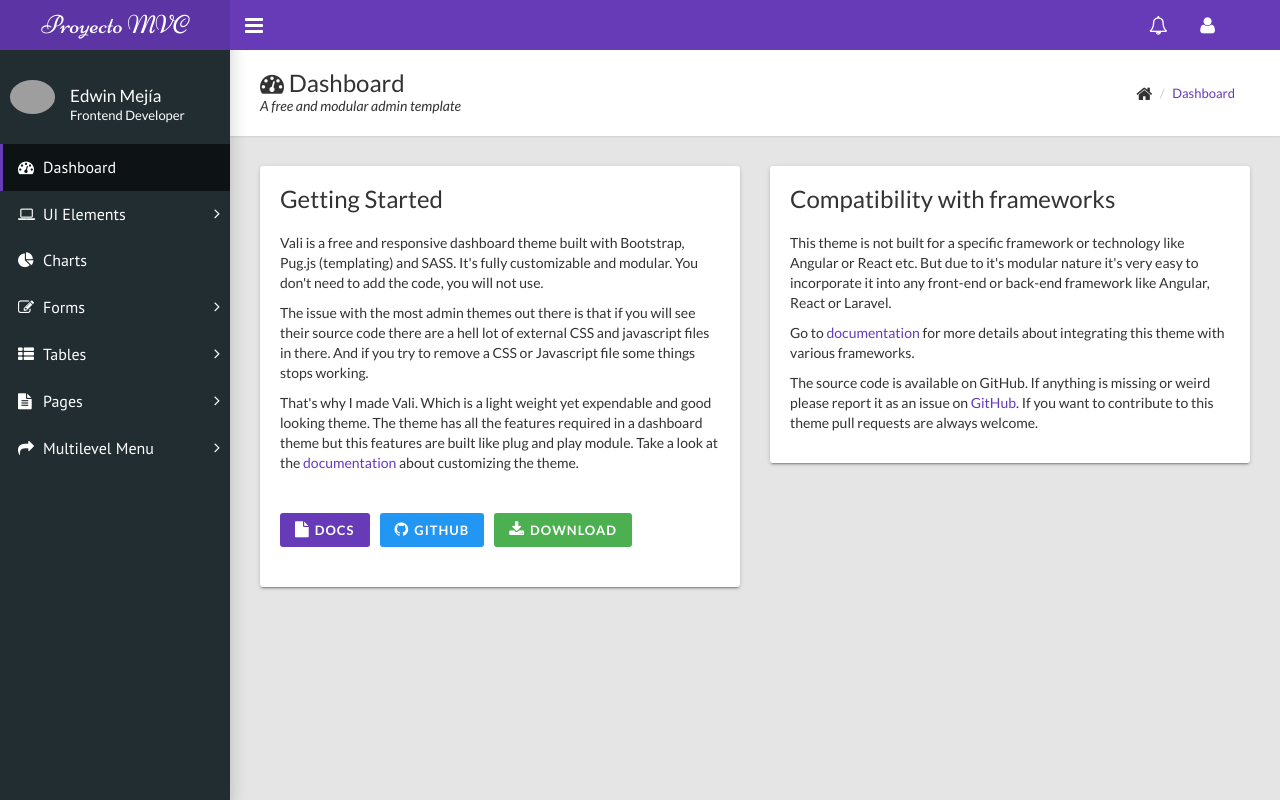
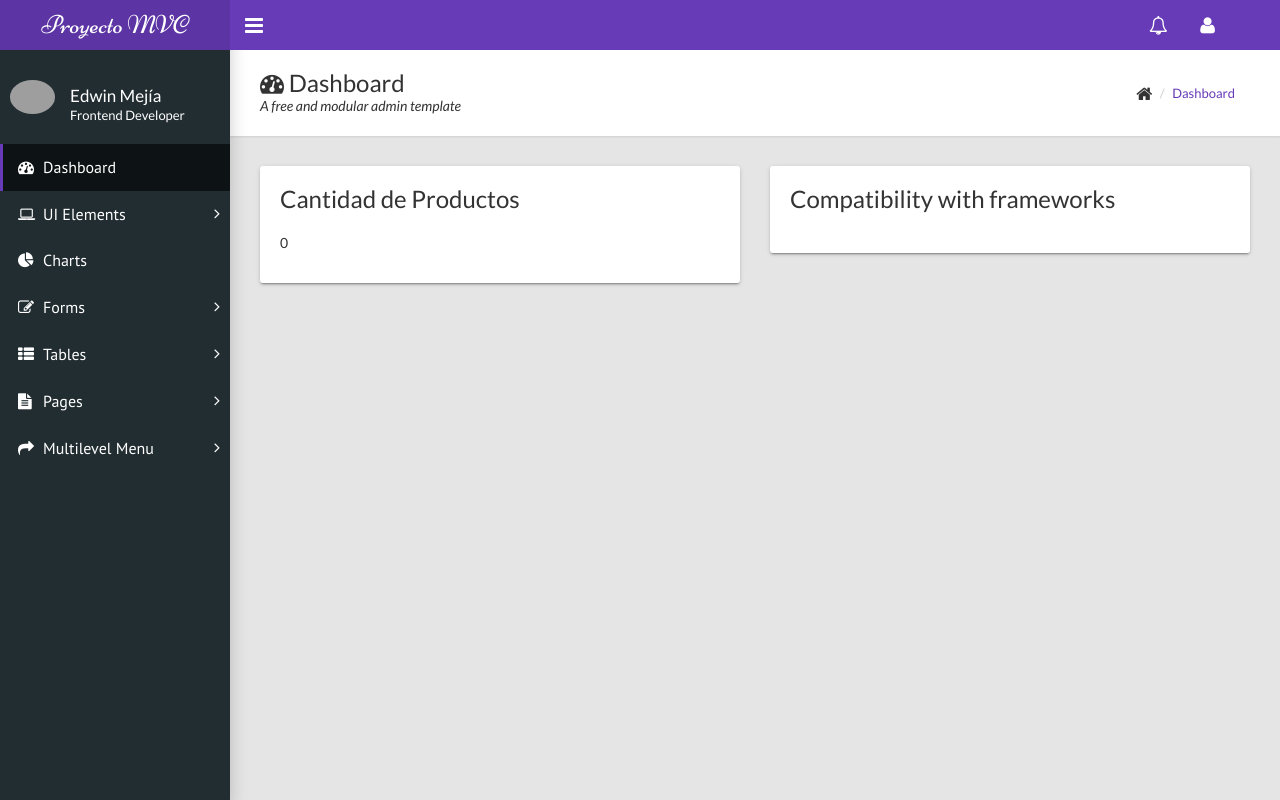
Before and after one commit to edwimebl/Proyecto-MVC-profe-Sergio, a PHP site: page /index.php in a window 1280 px wide. Run offline with PHP 8.4, Linux system fonts and the light colour scheme; tables that the repository leaves empty or names only in its code hold one stand-in row (values such as "Sample post"); grey boxes are pictures that could not be loaded.

Commit message:
Controlador y modelo para mostrar la cantidad de productos que se tienen en la tabla de productos de la base de datos

```diff
--- a/controller/inicio.controlador.php
+++ b/controller/inicio.controlador.php
@@ -1,18 +1,18 @@
 <?php
+
+require_once "models/producto.php";
 
 class InicioControlador {
 
     private $modelo;
 
     public function __construct() {
-    // $this->modelo = new Producto();
+        $this->modelo = new Producto();
     }
 
 
     public function Inicio() {
 
-        // Aquí puedes cargar la vista de inicio o realizar otras acciones necesarias
-        $bd = BaseDeDatos::Conectar();
         //llamar los estilos y scripts
         require_once "views/encabezado.php";
         //llamar el controlador del inicio
--- /dev/null
+++ b/models/producto.php
@@ -0,0 +1,88 @@
+<?php
+
+class Producto {
+
+    private $pdo;
+
+    private $pro_id;
+    private $pro_nom;
+    private $pro_mar;
+    private $pro_cos;
+    private $pro_pre;
+    private $pro_cant;
+    private $pro_img;
+
+    public function __construct() {
+        $this->pdo = BaseDeDatos::conectar();
+    }
+
+    public function getPro_id() : ? int {
+        return $this->pro_id;
+    }
+    public function setPro_id(int $id) {
+        $this->pro_id = $id;
+    }
+
+    public function getPro_nom() : ? string {
+        return $this->pro_nom;
+    }
+    public function setPro_nom(string $nom) {
+        $this->pro_nom = $nom;
+    }
+
+    public function getPro_mar() : ? string {
+        return $this->pro_mar;
+    }
+    public function setPro_mar(string $mar) {
+        $this->pro_mar = $mar;
+    }
+
+    public function getPro_cos() : ? float {
+        return $this->pro_cos;
+    }
+    public function setPro_cos(float $cos) {
+        $this->pro_cos = $cos;
+    }
+
+    public function getPro_pre() : ? float {
+        return $this->pro_pre;
+    }
+    public function setPro_pre(float $pre) {
+        $this->pro_pre = $pre;
+    }
+
+    public function getPro_cant() : ? int {
+        return $this->pro_cant;
+    }
+    public function setPro_cant(int $cant) {
+        $this->pro_cant = $cant;
+    }
+
+    public function getPro_img() : ? string {
+        return $this->pro_img;
+    }
+    public function setPro_img(string $img) {
+        $this->pro_img = $img;
+    }
+
+    public function Cantidad(){
+        try {
+            $consulta = $this->pdo->prepare("SELECT SUM(pro_cant) AS Cantidad FROM productos");
+            $consulta->execute();
+            $resultado = $consulta->fetch(PDO::FETCH_OBJ);
+            return $resultado ? (int)$resultado->Cantidad : 0;
+        } catch (Exception $e) {
+            die($e->getMessage());
+        }
+    }
+
+    public function Listar() {
+        try {
+            $consulta = $this->pdo->prepare("SELECT * FROM productos");
+            $consulta->execute();
+            return $consulta->fetchAll(PDO::FETCH_OBJ);
+        } catch (Exception $e) {
+            die($e->getMessage());
+        }
+    }
+}
--- a/views/inicio/principal.php
+++ b/views/inicio/principal.php
@@ -14,19 +14,14 @@
         <div class="row">
           <div class="col-md-6">
             <div class="card">
-              <h3 class="card-title">Getting Started</h3>
-              <p>Vali is a free and responsive dashboard theme built with Bootstrap, Pug.js (templating) and SASS. It's fully customizable and modular. You don't need to add the code, you will not use.</p>
-              <p>The issue with the most admin themes out there is that if you will see their source code there are a hell lot of external CSS and javascript files in there. And if you try to remove a CSS or Javascript file some things stops working.</p>
-              <p>That's why I made Vali. Which is a light weight yet expendable and good looking theme. The theme has all the features required in a dashboard theme but this features are built like plug and play module. Take a look at the <a href="http://pratikborsadiya.in/blog/vali-admin" target="_blank">documentation</a> about customizing the theme.</p>
-              <p class="mt-40 mb-20"><a class="btn btn-primary icon-btn mr-10" href="http://pratikborsadiya.in/blog/vali-admin" target="_blank"><i class="fa fa-file"></i>Docs</a><a class="btn btn-info icon-btn mr-10" href="https://github.com/pratikborsadiya/vali-admin" target="_blank"><i class="fa fa-github"></i>GitHub</a><a class="btn btn-success icon-btn" href="https://github.com/pratikborsadiya/vali-admin/archive/master.zip" target="_blank"><i class="fa fa-download"></i>Download</a></p>
+              <h3 class="card-title">Cantidad de Productos</h3>
+              <p><?php echo $this->modelo->Cantidad(); ?></p>
             </div>
           </div>
           <div class="col-md-6">
             <div class="card">
               <h3 class="card-title">Compatibility with frameworks</h3>
-              <p>This theme is not built for a specific framework or technology like Angular or React etc. But due to it's modular nature it's very easy to incorporate it into any front-end or back-end framework like Angular, React or Laravel.</p>
-              <p>Go to <a href="http://pratikborsadiya.in/blog/vali-admin" target="_blank">documentation</a> for more details about integrating this theme with various frameworks.</p>
-              <p>The source code is available on GitHub. If anything is missing or weird please report it as an issue on <a href="https://github.com/pratikborsadiya/vali-admin" target="_blank">GitHub</a>. If you want to contribute to this theme pull requests are always welcome.</p>
+
             </div>
           </div>
         </div>
```
